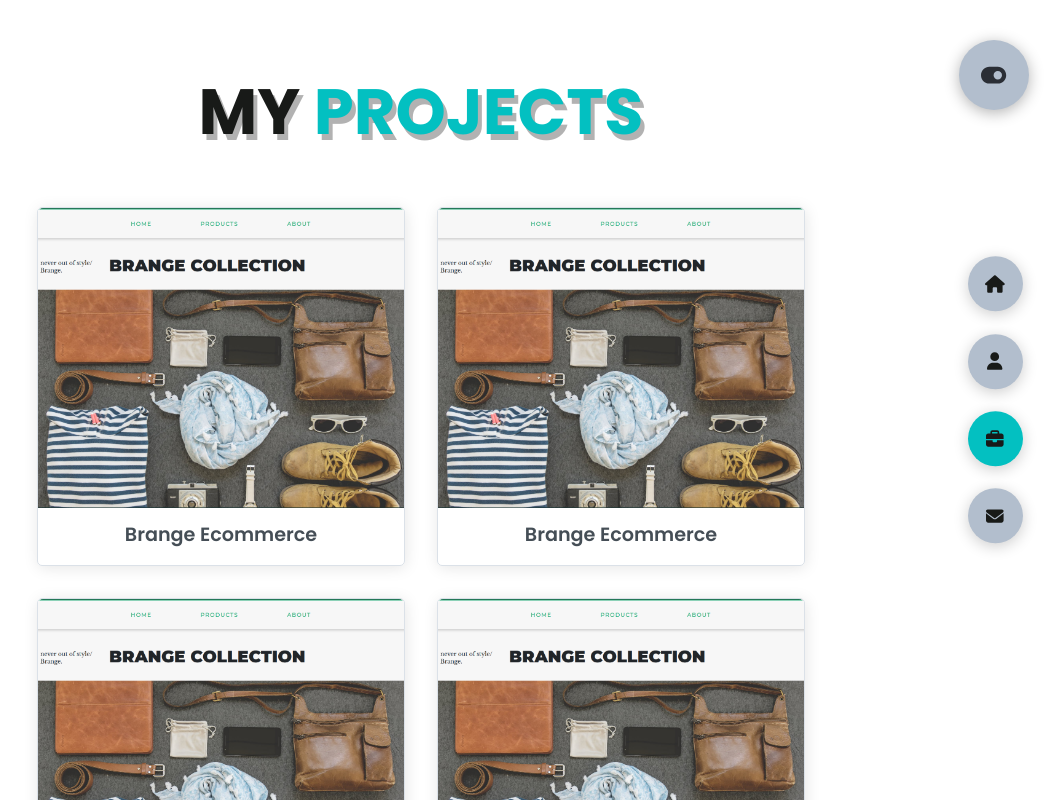
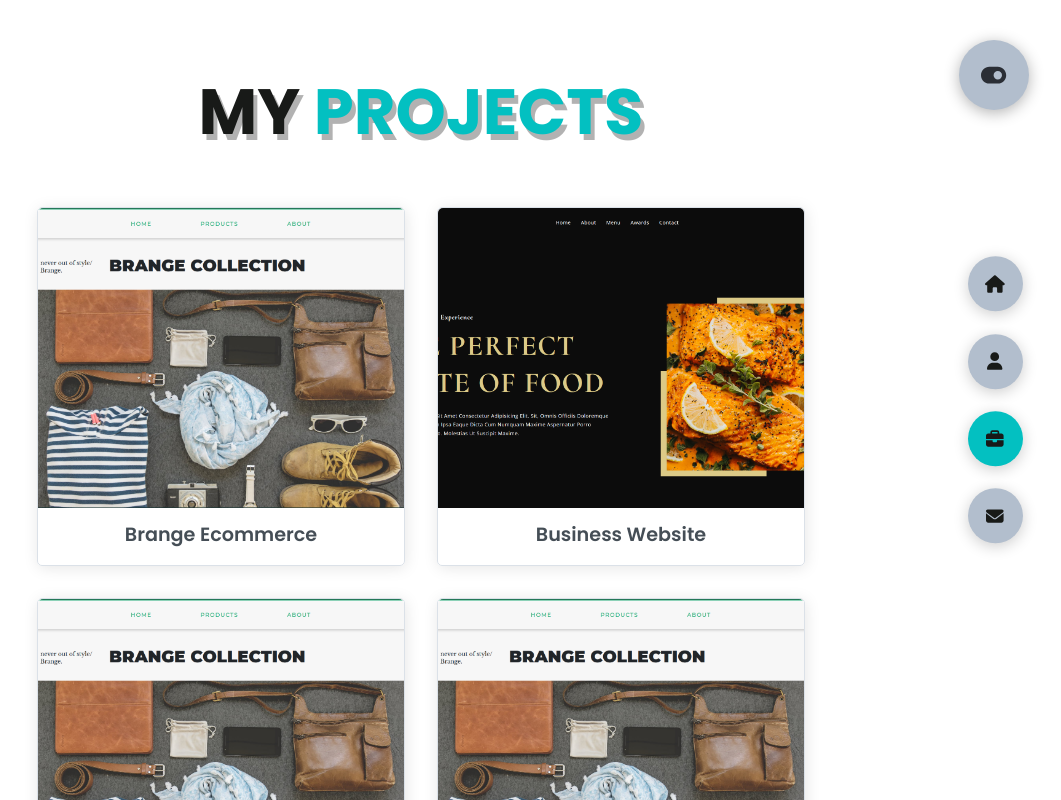
Before and after one commit to unmedlx/website-portfolio-nextjs-minimalism, a Next.js app: page /projectPage in a window 1280 px wide. Shown: the top 800 px of the page, without its empty margins (219-1280 px from the left). Built offline with nearby package versions, Linux system fonts and the light colour scheme.

Commit message:
Debugging And Revise

```diff
--- a/package.json
+++ b/package.json
@@ -19,6 +19,7 @@
     "@types/nodemailer": "^6.4.7",
     "@types/react": "18.0.26",
     "@types/react-dom": "18.0.10",
+    "framer-motion": "^10.0.1",
     "next": "13.1.1",
     "next-themes": "^0.2.1",
     "nodemailer": "^6.9.1",
--- a/src/components/Navbar/Navbar.module.scss
+++ b/src/components/Navbar/Navbar.module.scss
@@ -44,6 +44,7 @@
 }
 
 .themeBtn {
+  z-index: 5;
   top: 5%;
   right: 2.5%;
   width: 70px;
@@ -87,7 +88,7 @@
     }
   }
   .themeBtn {
-    z-index: 3;
+    z-index: 5;
     width: 40px;
     height: 40px;
     top: unset;
--- a/src/data/project.ts
+++ b/src/data/project.ts
@@ -16,8 +16,8 @@ export const projectArray: ProjectArrayI[] = [
   },
   {
     id: 2,
-    name: "Brange Ecommerce",
-    img: "/img/brange.png",
+    name: "Business Website",
+    img: "/img/bisnis-web.png",
     ghLink: "#",
     pLink: "#",
   },
--- a/src/layout/Layout.tsx
+++ b/src/layout/Layout.tsx
@@ -4,7 +4,7 @@ import styles from "./Layout.module.scss";
 //type interface
 import { ReactNode } from "react";
 
-interface ChildrenI {
+export interface ChildrenI {
   children: ReactNode;
 }
 
--- /dev/null
+++ b/src/layout/PageTransition.tsx
@@ -0,0 +1,39 @@
+import { AnimatePresence, motion, m } from "framer-motion";
+import { useRouter } from "next/router";
+import { ChildrenI } from "./Layout";
+
+const PageTransition = ({ children }: ChildrenI) => {
+  const router = useRouter();
+  return (
+    <AnimatePresence mode="wait">
+      <motion.div
+        key={router.route}
+        initial={{ y: "100%" }}
+        animate={{ y: "0%" }}
+        exit={{ opacity: 0, y: "-100%" }}
+        transition={{
+          duration: 0.4,
+          ease: "linear",
+        }}
+        // variants={{
+        //   initialState: {
+        //     // opacity: 0,
+        //     clipPath: "polygon(0 0, 100% 0, 100% 100%, 0% 100%)",
+        //   },
+        //   animateState: {
+        //     // opacity: 1,
+        //     clipPath: "polygon(0 0, 100% 0, 100% 100%, 0% 100%)",
+        //   },
+        //   exitState: {
+        //     // opacity: 0,
+        //     clipPath: "polygon(0 0, 100% 0, 96% 0, 0 0)",
+        //   },
+        // }}
+      >
+        {children}
+      </motion.div>
+    </AnimatePresence>
+  );
+};
+
+export default PageTransition;
--- a/src/pages/_app.tsx
+++ b/src/pages/_app.tsx
@@ -9,6 +9,9 @@ import "@fortawesome/fontawesome-svg-core/styles.css";
 config.autoAddCss = false;
 //Theme
 import { ThemeProvider } from "next-themes";
+// Page Transition
+import { AnimatePresence, motion } from "framer-motion";
+import PageTransition from "../layout/PageTransition";
 
 const poppins = Poppins({
   subsets: ["latin"],
@@ -20,7 +23,9 @@ export default function App({ Component, pageProps }: AppProps) {
     <ThemeProvider>
       <main className={poppins.className}>
         <Layout>
-          <Component {...pageProps} />
+          <PageTransition>
+            <Component {...pageProps} />
+          </PageTransition>
         </Layout>
       </main>
     </ThemeProvider>
--- a/src/styles/Home.module.scss
+++ b/src/styles/Home.module.scss
@@ -113,6 +113,9 @@
     // margin-top: 20%;
     margin-right: 0;
     .leftHeader {
+      .shapedColor {
+        display: none;
+      }
       .heroImg {
         margin-left: 0;
         margin: 1rem;
--- a/src/styles/globals.scss
+++ b/src/styles/globals.scss
@@ -65,6 +65,7 @@ p {
 @import "./breakpoints";
 
 .pageContainer {
+  z-index: -1;
   padding: 4rem 20%;
   display: flex;
   flex-direction: column;
```
Also changed, not shown: src/pages/contactPage.tsx (+7 -2 lines), src/styles/Contact.module.scss (+36 -5 lines), public/img/bisnis-web.png (added), 1 other file (tests, documents, lock files or other folders).
